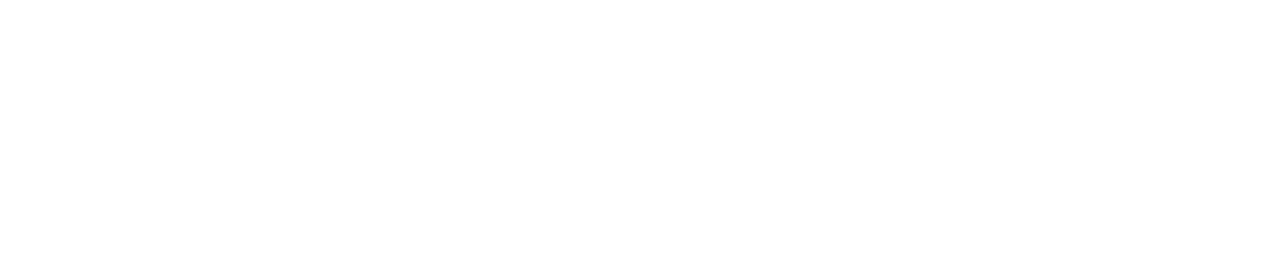
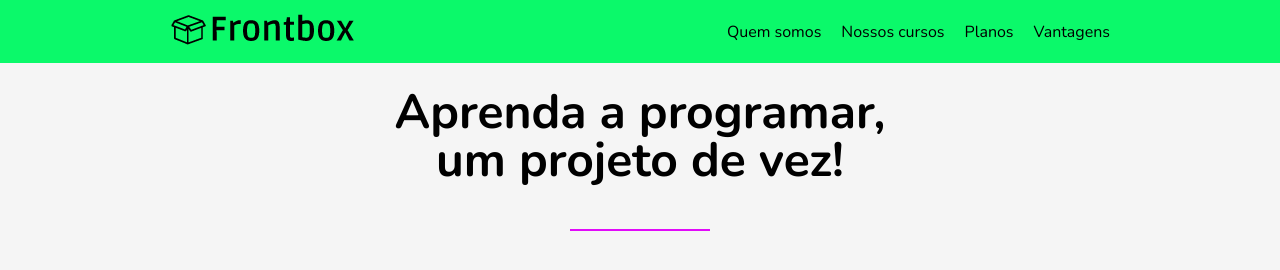
Before and after one commit to ssantosalan/frontbox-site-project, a plain HTML site: page index.html in a window 1280 px wide. Drawn offline with nearby package versions, Linux system fonts and the light colour scheme.

Commit message:
parte 01

```diff
--- a/css/styles.css
+++ b/css/styles.css
@@ -21,17 +21,82 @@
 /* 0. Variáveis
 /**********************************/
 
+:root {
+	--ff-primary: "Nunito", Helvetica, Arial, sans-serif;
+
+	--clr-green-dark: #049A40;
+	--clr-green-light: #0BF96A;
+	--clr-pink-dark: #E10BF9;
+	--clr-pink-light:#F3A0FD;
+	--clr-white:#F5F5F5;
+}
 /**********************************/
 /* 1. Estilos gerais
 /**********************************/
+
+body {
+	background-color: var(--clr-white);
+	font-family: var(--ff-primary);
+}
+
+a,
+a:hover,
+a:active,
+a:link,
+a:visited {
+	text-decoration: none;
+	color: black;
+}
+
+hr {
+	border: none;
+	background-color: var(--clr-pink-dark);
+	height: 2px;
+	width: 140px;
+	margin: 20px auto;
+}
 
 /**********************************/
 /* 2. Menu
 /**********************************/
 
+.menu-bg {
+	background-color: var(--clr-green-light);
+}
+
+.menu {
+	display: flex;
+	align-items: center;
+	justify-content: space-between;
+	max-width: 960px;
+	margin: 0 auto;
+	flex-wrap: wrap;
+}
+
+.menu__logo {
+	margin: 10px;
+}
+
+.nav__list {
+	display: flex;
+	flex-wrap: wrap;
+}
+
+.nav__link {
+	padding: 20px 10px;
+}
+
 /**********************************/
 /* 3. Header
 /**********************************/
+
+.intro {
+	font-weight: bold;
+	font-size: 3rem;
+	text-align: center;
+	margin: 0 auto;
+	padding: 25px;
+}
 
 /**********************************/
 /* 4. Quem somos
--- a/index.html
+++ b/index.html
@@ -12,6 +12,27 @@
 	<link rel="stylesheet" href="css/styles.css">
 </head>
 <body>
+	<header>
+		<div class="menu-bg">
+			<div class="menu">
+				<div class="menu__logo">
+					<a href="index.html"><img src="img/logo.png" alt="logo"></a>
+				</div> <!-- .menu__logo-->
+				<nav class="nav">
+					<ul class="nav__list">
+						<li><a href="#somos" class="nav__link">Quem somos</a></li>
+						<li><a href="#cursos" class="nav__link">Nossos cursos</a></li>
+						<li><a href="#planos" class="nav__link">Planos</a></li>
+						<li><a href="#vantagens" class="nav__link">Vantagens</a></li>
+					</ul> <!-- .nav__list-->
+				</nav> <!-- nav -->
+			</div> <!-- .menu -->
+		</div> <!-- .menu-bg -->
+
+		<h1 class="intro">Aprenda a programar, <br /> um projeto de vez!</h1>
+	</header>
+
+	<hr>
 
 </body>
 </html>
```
